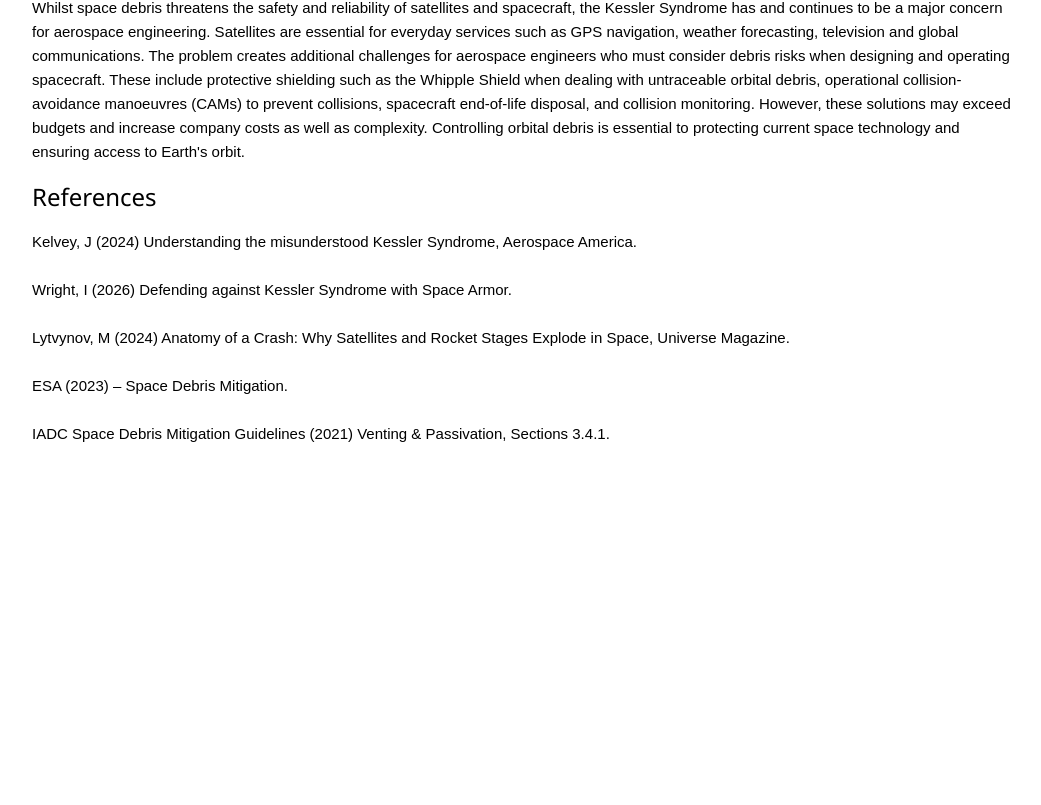
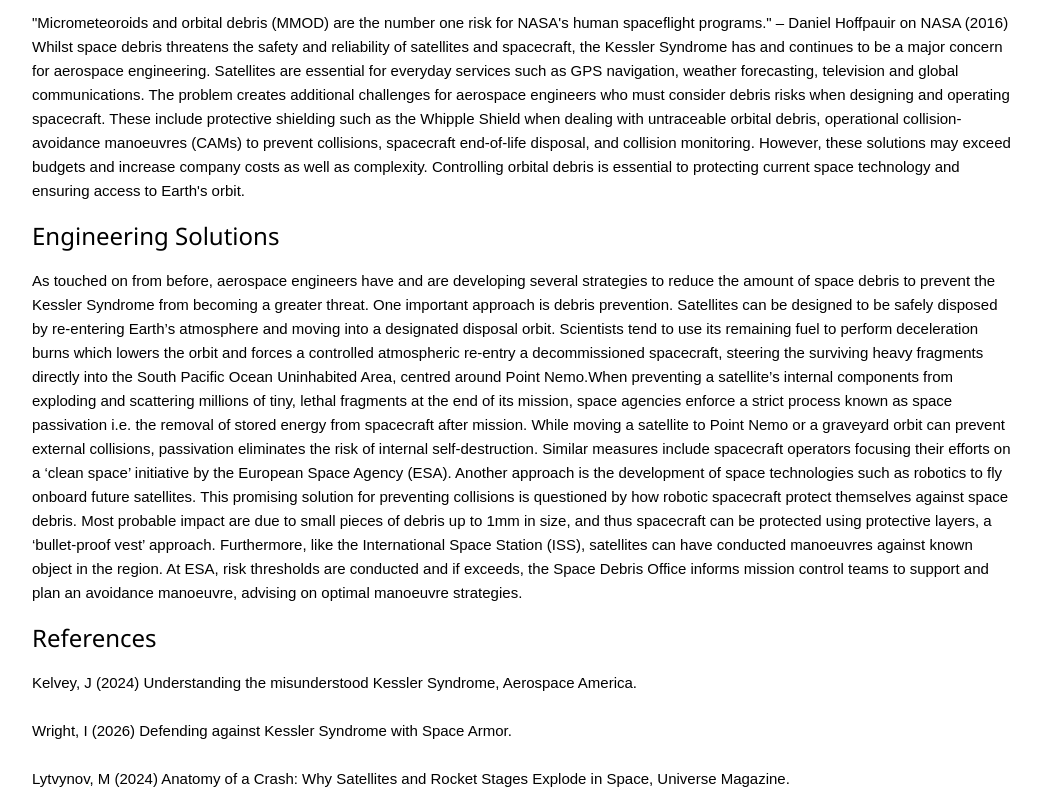
Before and after one commit to FEPSFY6974817/FY6974817, a plain HTML site: page index.html in a window 1280 px wide. Shown: the part 1573-2378 px from the top of the page, without its empty margins (218-1259 px from the left). Before the commit the page ends 2034 px from the top, so only its background shows below. Drawn offline with nearby package versions, Linux system fonts and the light colour scheme.

Commit message:
Update analysis and engineering solutions sections
Added sections for 'How the Kessler Syndrome Develops' and 'Engineering Solutions' in the HTML document.

```diff
--- a/index.html
+++ b/index.html
@@ -88,7 +88,11 @@
         </tr>
 
         <tr>
-            <td><a href="#Analysis">Analysis and Discussion</a></td>
+            <td><a href="#Analysis">How the Kessler Syndrome develops</a></td>
+        </tr>
+
+        <tr>
+            <td><a href="#Engineering Solutions">Engineering Solutions</a></td>
         </tr>
 
         <tr>
@@ -152,7 +156,7 @@
 
     <!-- Analysis and Discussion -->
 
-    <h3 id="Analysis">Analysis and Discussion</h3>
+    <h3 id="Analysis">How the Kessler Syndrome Develops</h3>
 
     <p class="ex1">
         The Kessler syndrome develops when the population of objects
@@ -209,6 +213,46 @@
     </p>
 
 
+    <!--Engineering Solutions -->
+
+    <h3 id="Engineering Solutions">Engineering Solutions</h3>
+
+    <p class="ex1">
+        As touched on from before, aerospace engineers have and are
+        developing several strategies to reduce the amount of space
+        debris to prevent the Kessler Syndrome from becoming a greater
+        threat. One important approach is debris prevention. Satellites
+        can be designed to be safely disposed by re-entering Earth’s
+        atmosphere and moving into a designated disposal orbit.
+        Scientists tend to use its remaining fuel to perform deceleration
+        burns which lowers the orbit and forces a controlled atmospheric
+        re-entry a decommissioned spacecraft, steering the surviving heavy
+        fragments directly into the South Pacific Ocean Uninhabited Area,
+        centred around Point Nemo.When preventing a satellite’s internal
+        components from exploding and scattering millions of tiny, lethal
+        fragments at the end of its mission, space agencies enforce a
+        strict process known as space passivation i.e. the removal of
+        stored energy from spacecraft after mission. While moving a
+        satellite to Point Nemo or a graveyard orbit can prevent
+        external collisions, passivation eliminates the risk of internal
+        self-destruction. Similar measures include spacecraft operators
+        focusing their efforts on a ‘clean space’ initiative by the
+        European Space Agency (ESA). Another approach is the development
+        of space technologies such as robotics to fly onboard future satellites.
+
+        This promising solution for preventing collisions is questioned by
+        how robotic spacecraft protect themselves against space debris.
+        Most probable impact are due to small pieces of debris up to 1mm
+        in size, and thus spacecraft can be protected using protective
+        layers, a ‘bullet-proof vest’ approach.  Furthermore, like the
+        International Space Station (ISS), satellites can have conducted
+        manoeuvres against known object in the region. At ESA, risk thresholds
+        are conducted and if exceeds, the Space Debris Office informs mission
+        control teams to support and plan an avoidance manoeuvre, advising on
+        optimal manoeuvre strategies.
+
+
+
     <!-- References -->
 
     <h3 id="References">References</h3>
```
